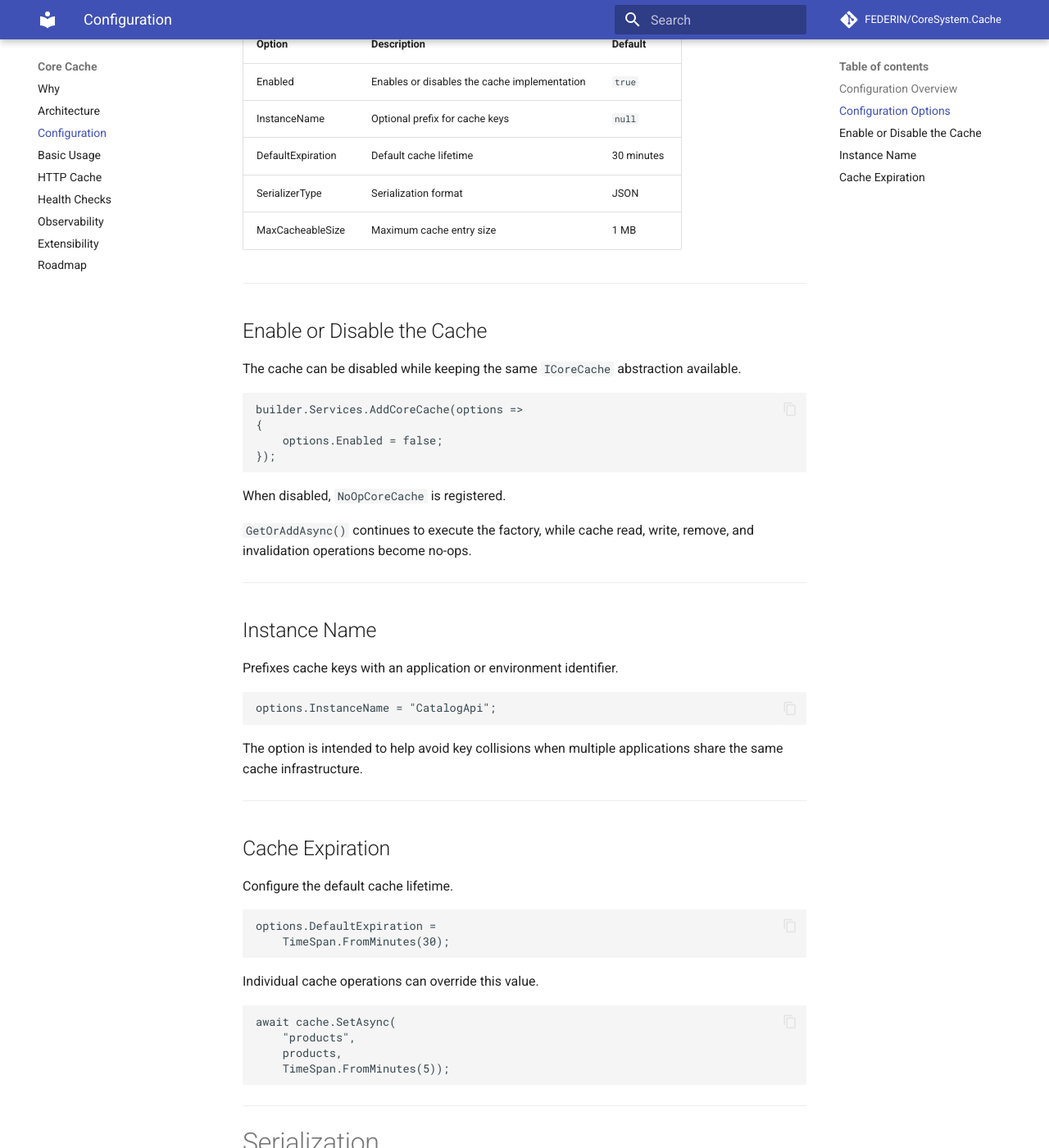
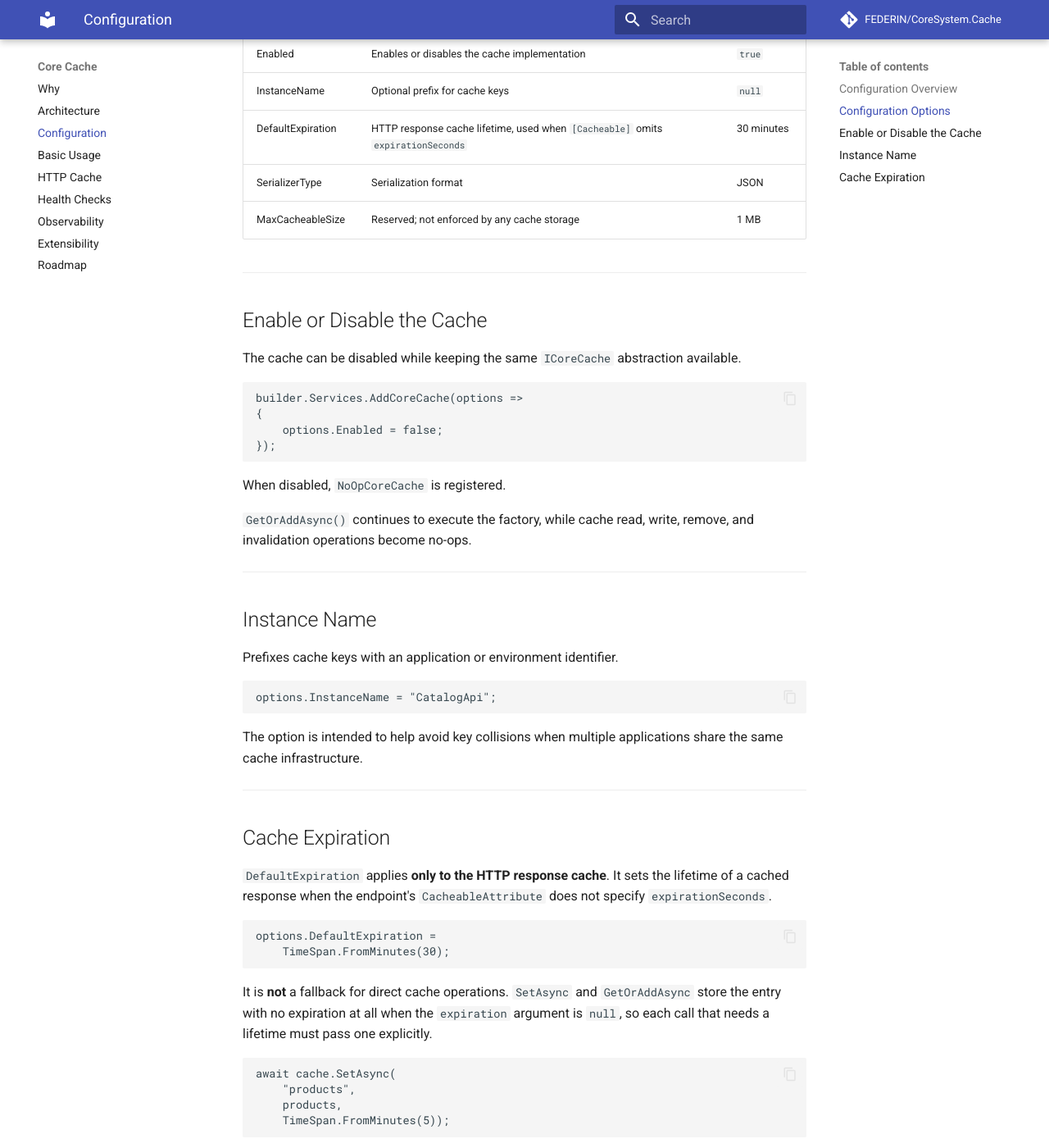
Before and after one commit to FEDERIN/CoreSystem.Cache, an MkDocs documentation site: the page built from docs/Configuration.md, in a window 1280 px wide and 1400 px high, scrolled down 846 px. Shown: the whole window at 82% size. Built offline with MkDocs 1.6.1 and Material for MkDocs 9.7.7, drawn with Linux system fonts in a browser that asks for light colours; comment, search, counter and statistics services are not loaded; some of the changed text lies outside the part shown.

Commit message:
docs: correct documentation that misstated the public API
Corrections found by auditing every README and docs page against the
actual declarations in src/.

src/Core.Cache.Redis/README.md was a byte-identical copy of
src/Core.Cache/README.md (same SHA256). On the CoreSystem.Cache.Redis
NuGet page it told consumers to install CoreSystem.Cache, so a Redis user
installed the core package and got no Redis provider, and it never
mentioned AddCoreCacheRedis(), which is the package's only public entry
point. Rewritten for the Redis provider and verified inside the packed
.nupkg.

CacheOptions.DefaultExpiration was documented as the fallback for cache
writes. It is not: its only consumer is HttpCacheHandler, for [Cacheable]
endpoints that omit expirationSeconds, and both MemoryStorage and
RedisCacheStorage apply no expiration at all when the expiration argument
is null. Corrected in docs/BasicUsage.md, docs/Configuration.md, the core
README, and in the XML doc on the property itself, which was feeding the
wrong claim to consumer IntelliSense.

CacheOptions.MaxCacheableSize is documented as an enforced entry-size
limit but no code reads it. The documentation now states that it is
reserved and inert, rather than describing a limit that does not exist.

src/Core.Cache.Rehydration/README.md linked eight .md files that are not
part of the package, so every one was dead for a NuGet consumer. It now
links the published documentation site. The Health Checks, Observability
and Extensibility pages are deliberately not linked yet because the first
of those still contains review scaffolding and the other two are not in
the site navigation.

docs/Redis/index.md linked ./Getting-Started.md while the file is
GettingStarted.md, which aborted mkdocs build --strict and therefore broke
the GitHub Pages deployment.

Also adds the AddHealthChecks() prerequisite to the Redis README: the
redis_cache health check is contributed through an IHealthCheckContributor,
and AddCacheDiagnostics only calls AddMetrics(), so without an explicit
AddHealthChecks() call the check never exists and rehydration can never
observe a recovery.

````diff
--- a/docs/Configuration.md
+++ b/docs/Configuration.md
@@ -7,9 +7,8 @@ You'll learn how to configure:
 
 - Cache provider behavior
 - Serialization
-- Default expiration
+- HTTP response cache expiration
 - Cache key instance name
-- HTTP cache settings
 - Cache entry rehydration options
 
 ---
@@ -33,9 +32,9 @@ builder.Services.AddCoreCache(options =>
 |----------|-------------|---------|
 | Enabled | Enables or disables the cache implementation | `true` |
 | InstanceName | Optional prefix for cache keys | `null` |
-| DefaultExpiration | Default cache lifetime | 30 minutes |
+| DefaultExpiration | HTTP response cache lifetime, used when `[Cacheable]` omits `expirationSeconds` | 30 minutes |
 | SerializerType | Serialization format | JSON |
-| MaxCacheableSize | Maximum cache entry size | 1 MB |
+| MaxCacheableSize | Reserved; not enforced by any cache storage | 1 MB |
 
 ---
 
@@ -70,14 +69,18 @@ The option is intended to help avoid key collisions when multiple applications s
 
 ## Cache Expiration
 
-Configure the default cache lifetime.
+`DefaultExpiration` applies **only to the HTTP response cache**. It sets the
+lifetime of a cached response when the endpoint's `CacheableAttribute` does not
+specify `expirationSeconds`.
 
 ```csharp
 options.DefaultExpiration =
     TimeSpan.FromMinutes(30);
 ```
 
-Individual cache operations can override this value.
+It is **not** a fallback for direct cache operations. `SetAsync` and
+`GetOrAddAsync` store the entry with no expiration at all when the `expiration`
+argument is `null`, so each call that needs a lifetime must pass one explicitly.
 
 ```csharp
 await cache.SetAsync(
@@ -123,9 +126,7 @@ options.SerializerType =
 
 ---
 
-## HTTP Cache
-
-Configure the maximum allowed cache entry size.
+## Maximum Cacheable Size
 
 ```csharp
 options.MaxCacheableSize =
@@ -138,7 +139,13 @@ Default:
 1 MB
 ```
 
-The option is part of the HTTP/cache configuration, while the current `HttpCacheHandler` uses the configured `CacheOptions` for expiration and response caching behavior.
+!!! warning
+    This option is **reserved and currently has no effect**. No cache storage and
+    no HTTP handler reads it, so entries of any size are cached. It is accepted
+    for forward compatibility only.
+
+HTTP cache behavior is configured through `DefaultExpiration` and the
+`CacheableAttribute`, not through this option.
 
 ---
 
@@ -195,8 +202,8 @@ When using an external provider, configure that provider through its correspondi
 ## Best Practices
 
 - Use an `InstanceName` when multiple applications share the same cache infrastructure.
-- Configure a sensible default expiration.
-- Override expiration for entries with different lifetimes.
+- Configure `DefaultExpiration` for HTTP-cached responses, and pass an explicit `expiration` on every `SetAsync` or `GetOrAddAsync` call that needs a lifetime.
+- Prefer an explicit expiration over relying on a default: without one, entries do not expire.
 - Choose the serializer according to the application's requirements.
 - Use the Memory provider when an external distributed provider is not required.
 - Configure external provider options in the corresponding provider package.
````
Also changed, not shown: docs/BasicUsage.md (+4 -1 lines), docs/Redis/index.md (+1 -1 lines), src/Core.Cache.Redis/README.md (+127 -95 lines), src/Core.Cache.Rehydration/README.md (+14 -9 lines), src/Core.Cache/README.md (+7 -1 lines), 1 other file.
